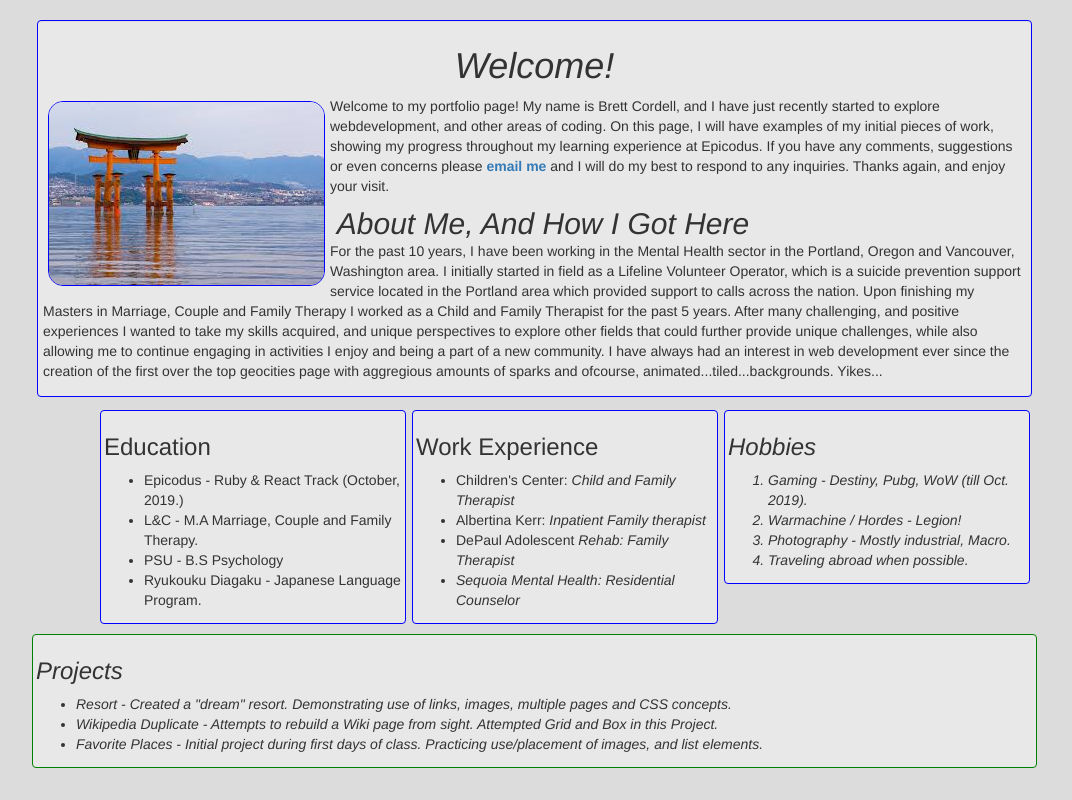
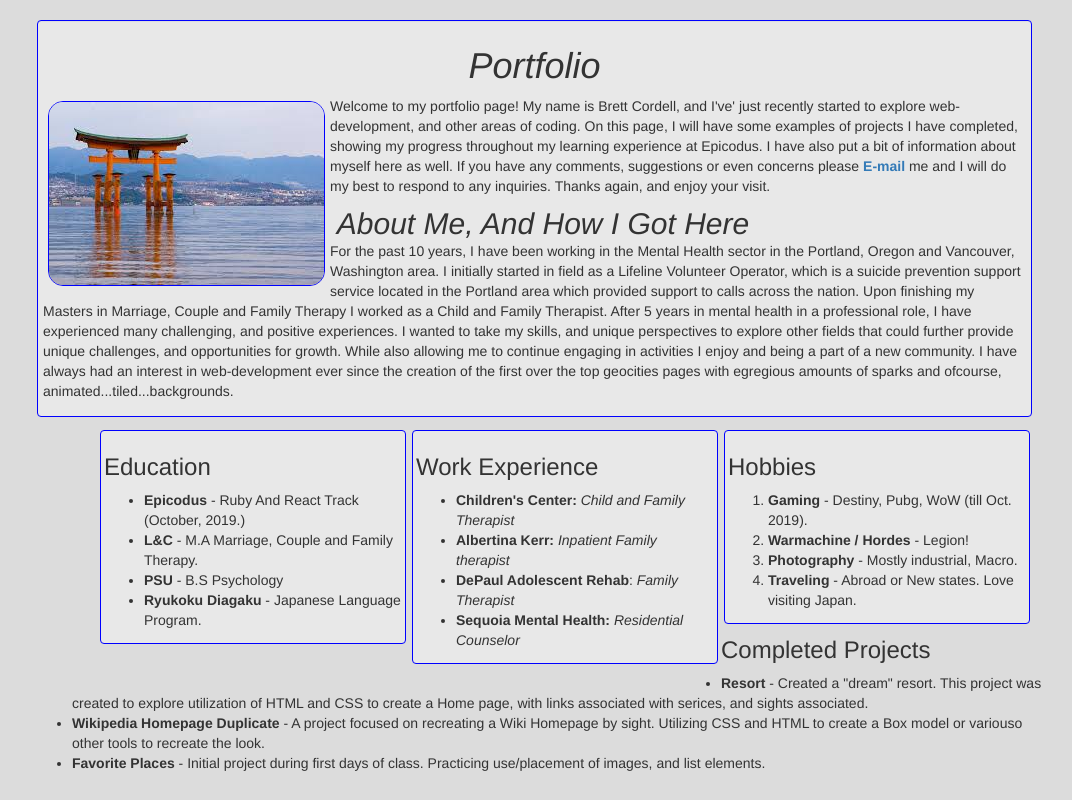
Before and after one commit to Triknives/Portfolio, a plain HTML site: page index.html in a window 1280 px wide. Shown: the whole page, without its empty margins (98-1170 px from the left). Drawn offline with Linux system fonts and the light colour scheme.

Commit message:
It will now match Master Branch

```diff
--- a/index.html
+++ b/index.html
@@ -4,49 +4,49 @@
     <link rel="stylesheet" href="css/bootstrap.css">
     <link rel="stylesheet" href="css/styles.css">
     <meta charset="utf-8">
-    <title>Home Page</title>
+    <title>Portfolio</title>
   </head>
   <body>
     <div class="well">
-      <h1><em>Welcome!</em></h1>
+      <h1 class="welcome"><em>Portfolio</em></h1>
       <img src="images/torii.jpg" alt="Torii Gate">
-      <p>Welcome to my portfolio page! My name is Brett Cordell, and I have just recently started to explore webdevelopment, and other areas of coding. On this page, I will have examples of my initial pieces of work, showing my progress throughout my learning experience at Epicodus. If you have any comments, suggestions or even concerns please <a href="mailto:cordell.desu@gmail.com"><strong>email me</strong></a> and I will do my best to respond to any inquiries. Thanks again, and enjoy your visit.</p>
+      <p>Welcome to my portfolio page! My name is Brett Cordell, and I've' just recently started to explore web-development, and other areas of coding. On this page, I will have some examples of projects I have completed, showing my progress throughout my learning experience at Epicodus. I have also put a bit of information about myself here as well. If you have any comments, suggestions or even concerns please <a href="mailto:cordell.desu@gmail.com"><span><strong>E-mail</strong></span></a> me and I will do my best to respond to any inquiries. Thanks again, and enjoy your visit.</p>
       <h2>About Me, And How I Got Here</h2>
-      <p>For the past 10 years, I have been working in the Mental Health sector in the Portland, Oregon and Vancouver, Washington area. I initially started in field as a Lifeline Volunteer Operator, which is a suicide prevention support service located in the Portland area which provided support to calls across the nation. Upon finishing my Masters in Marriage, Couple and Family Therapy I worked as a Child and Family Therapist for the past 5 years. After many challenging, and positive experiences I wanted to  take my skills acquired, and unique perspectives to explore other fields that could further provide unique challenges, while also allowing me to continue engaging in activities I enjoy and being a part of a new community. I have always had an interest in web development ever since the creation of the first over the top geocities page with aggregious amounts of sparks and ofcourse, animated...tiled...backgrounds. Yikes...</p>
+      <p>For the past 10 years, I have been working in the Mental Health sector in the Portland, Oregon and Vancouver, Washington area. I initially started in field as a Lifeline Volunteer Operator, which is a suicide prevention support service located in the Portland area which provided support to calls across the nation. Upon finishing my Masters in Marriage, Couple and Family Therapy I worked as a Child and Family Therapist. After 5 years in mental health in a professional role, I have experienced many challenging, and positive experiences. I wanted to  take my skills, and unique perspectives to explore other fields that could further provide unique challenges, and opportunities for growth. While also allowing me to continue engaging in activities I enjoy and being a part of a new community. I have always had an interest in web-development ever since the creation of the first over the top geocities pages with egregious amounts of sparks and ofcourse, animated...tiled...backgrounds.</p>
     </div>
     <div class="education">
       <h3>Education</h3>
       <ul>
-          <li>Epicodus - Ruby & React Track (October, 2019.)</li>
-          <li>L&C - M.A Marriage, Couple and Family Therapy.</li>
-          <li>PSU - B.S Psychology</li>
-          <li>Ryukouku Diagaku - Japanese Language Program.</li>
+        <li><strong>Epicodus</strong> - Ruby And React Track (October, 2019.)</li>
+        <li><strong>L&C </strong> - M.A Marriage, Couple and Family Therapy.</li>
+        <li><strong>PSU</strong> - B.S Psychology</li>
+        <li><strong>Ryukoku Diagaku</strong> - Japanese Language Program.</li>
       </ul>
     </div>
     <div class="work">
       <h3>Work Experience</h3>
       <ul>
-          <li>Children's Center:<em> Child and Family Therapist</em></li>
-          <li>Albertina Kerr:<em> Inpatient Family therapist</em></li>
-          <li>DePaul Adolescent <em> Rehab: Family Therapist</li>
-          <li>Sequoia Mental Health:<em> Residential Counselor</em></li>
+        <li><strong>Children's Center:</strong><em> Child and Family Therapist</em></li>
+        <li><strong>Albertina Kerr:</strong><em> Inpatient Family therapist</em></li>
+        <li><strong>DePaul Adolescent Rehab</strong>: <em>Family Therapist</em></li>
+        <li><strong>Sequoia Mental Health:</strong><em> Residential Counselor</em></li>
       </ul>
     </div>
     <div class="hobbies">
       <h3>Hobbies</h3>
       <ol>
-          <li>Gaming - Destiny, Pubg, WoW (till Oct. 2019). </li>
-          <li>Warmachine / Hordes - Legion!</li>
-          <li>Photography - Mostly industrial, Macro.</li>
-          <li>Traveling abroad when possible.</li>
+        <li><strong>Gaming</strong> - Destiny, Pubg, WoW (till Oct. 2019). </li>
+        <li><strong>Warmachine / Hordes</strong> - Legion!</li>
+        <li><strong>Photography</strong> - Mostly industrial, Macro.</li>
+        <li><strong>Traveling </strong> - Abroad or New states. Love visiting Japan.</li>
       </ol>
     </div>
-      <div class="projects">
-        <h3>Projects</h3>
+    <div class="project">
+      <h3>Completed Projects</h3>
       <ul>
-          <li>Resort - Created a "dream" resort. Demonstrating use of links, images, multiple pages and CSS concepts.</li>
-          <li>Wikipedia Duplicate - Attempts to rebuild a Wiki page from sight. Attempted Grid and Box in this Project.</li>
-          <li>Favorite Places - Initial project during first days of class. Practicing use/placement of images, and list elements. </li>
+        <li><strong>Resort</strong> - Created a "dream" resort. This project was created to explore utilization of HTML and CSS to create a Home page, with links associated with serices, and sights associated.</li>
+        <li><strong>Wikipedia Homepage Duplicate</strong> - A project focused on recreating a Wiki Homepage by sight. Utilizing CSS and HTML to create a Box model or variouso other tools to recreate the look.</li>
+        <li><strong>Favorite Places</strong> - Initial project during first days of class. Practicing use/placement of images, and list elements. </li>
       </ul>
       </div>
   </body>
```
Lines whose indentation alone changed are shown as unchanged.
